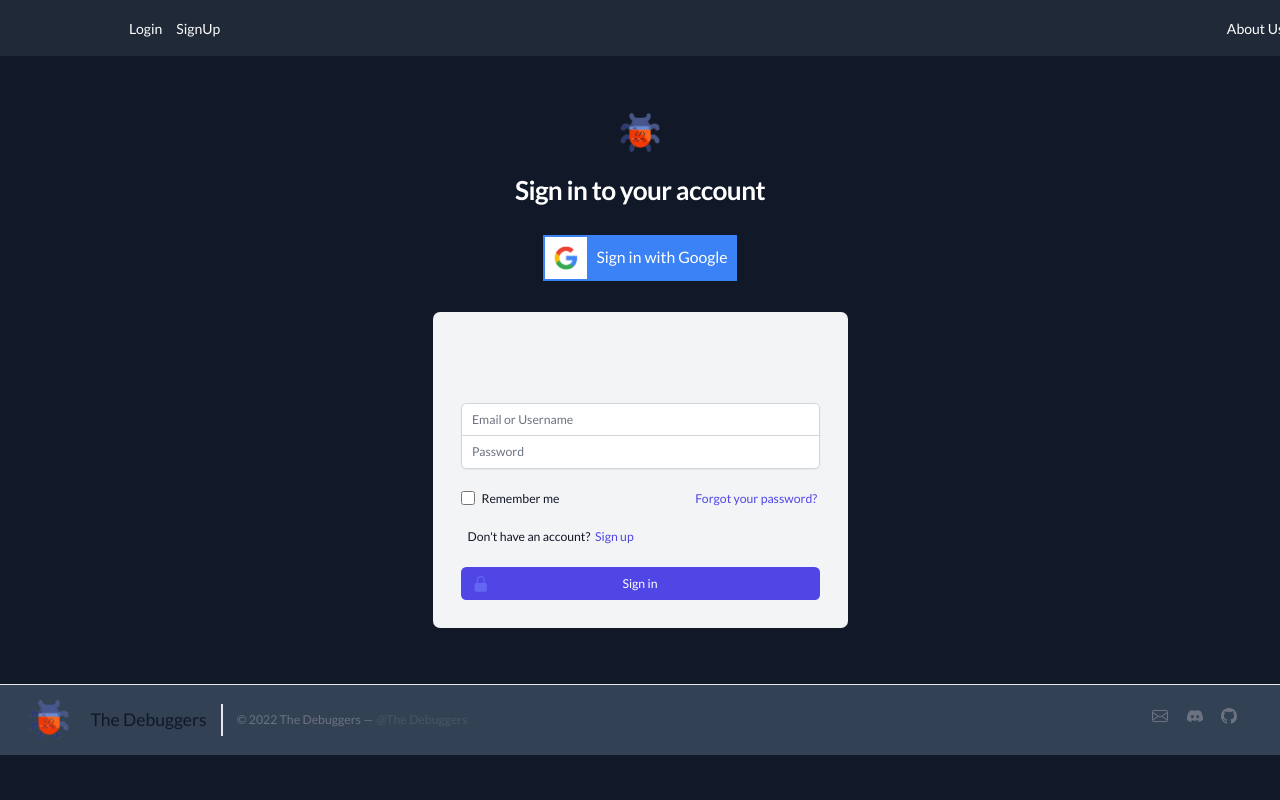
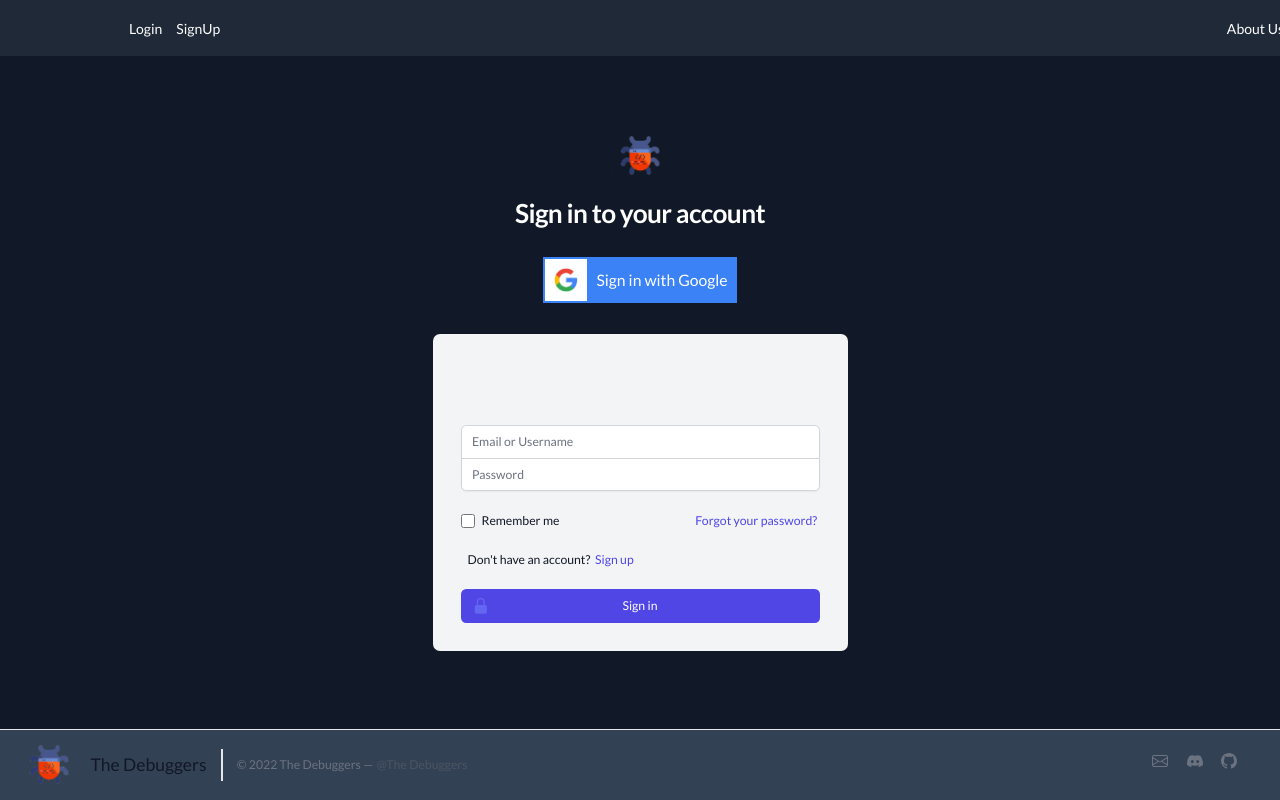
Before and after one commit to The-Debuggerz/SMA, a React (Vite) app in the folder client/: page /login in a window 1280 px wide. Built offline with nearby package versions, Linux system fonts and the light colour scheme; no server answers.

Commit message:
footer fix

```diff
--- a/client/src/App.jsx
+++ b/client/src/App.jsx
@@ -43,7 +43,7 @@ function App() {
   // console.log(isLoggedIn);
 
   return (
-    <div className='conatainer min-h-screen mx-auto'>
+    <div className='flex flex-col h-screen justify-between'>
       <Navbar />
       <Routes>
         <Route path='oauth' element={<LoginCallback />} />
@@ -78,7 +78,7 @@ function App() {
         <Route path='/f' element={<Error500 />} />
         <Route path='*' element={<Error404 />} />
       </Routes>
-      {!loading && pathname !== '/' && <FooterPage />}
+      {!loading && pathname !== '/' && <FooterPage  />}
     </div>
   );
 }
--- a/client/src/components/FooterPage/FooterPage.jsx
+++ b/client/src/components/FooterPage/FooterPage.jsx
@@ -18,7 +18,7 @@ const FooterPage = () => {
   const year = new Date().getFullYear();
 
   return (
-    <footer className='h-auto bg-slate-700 text-gray-700 w-full'>
+    <footer className='h-auto bg-slate-700 text-gray-700'>
       <hr />
       <div className='px-5 py-4 mx-auto flex items-center sm:flex-row flex-col'>
         <a className='flex title-font font-medium items-center md:justify-start justify-center text-gray-900'>
```
Also changed, not shown: 1 other file (tests, documents, lock files or other folders).
